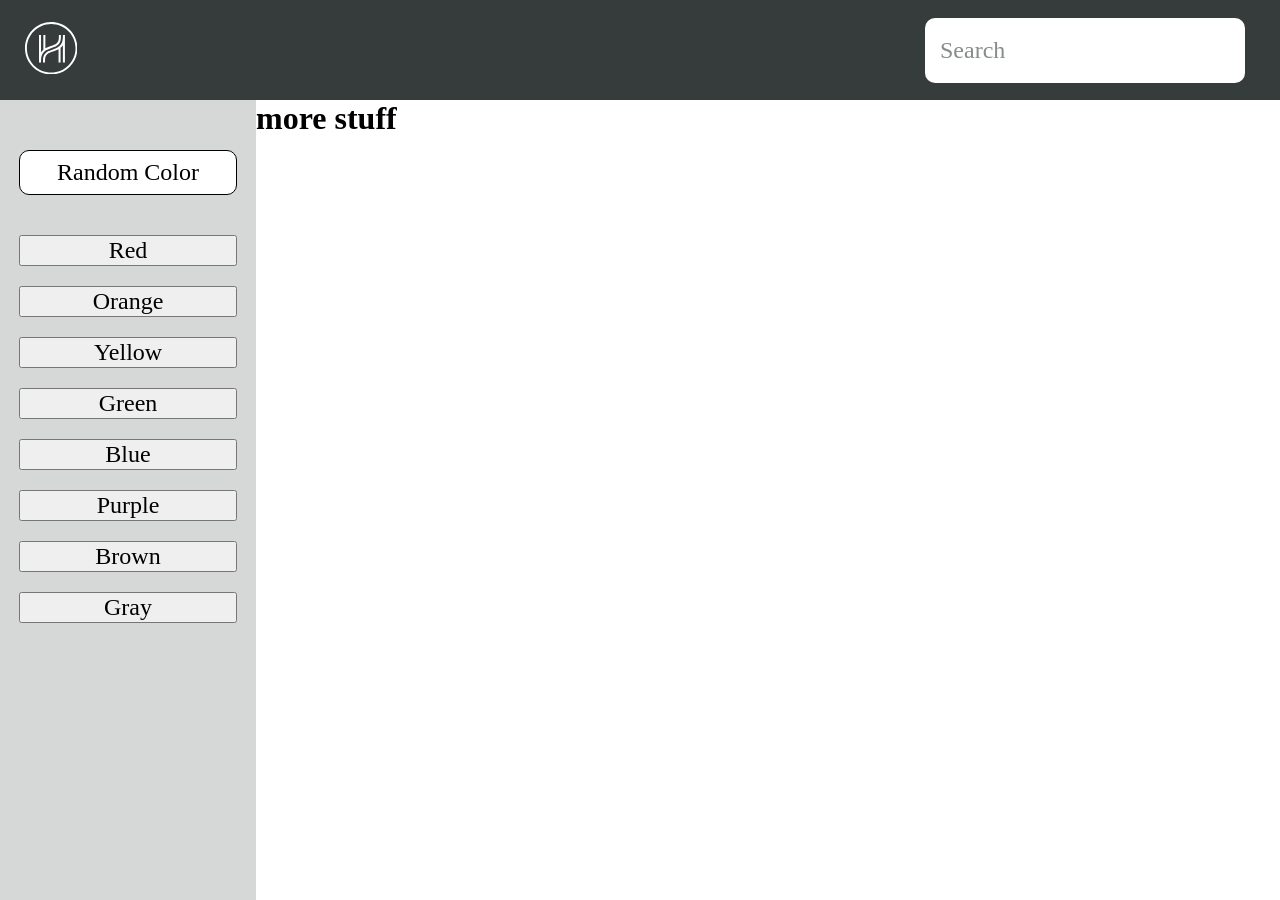
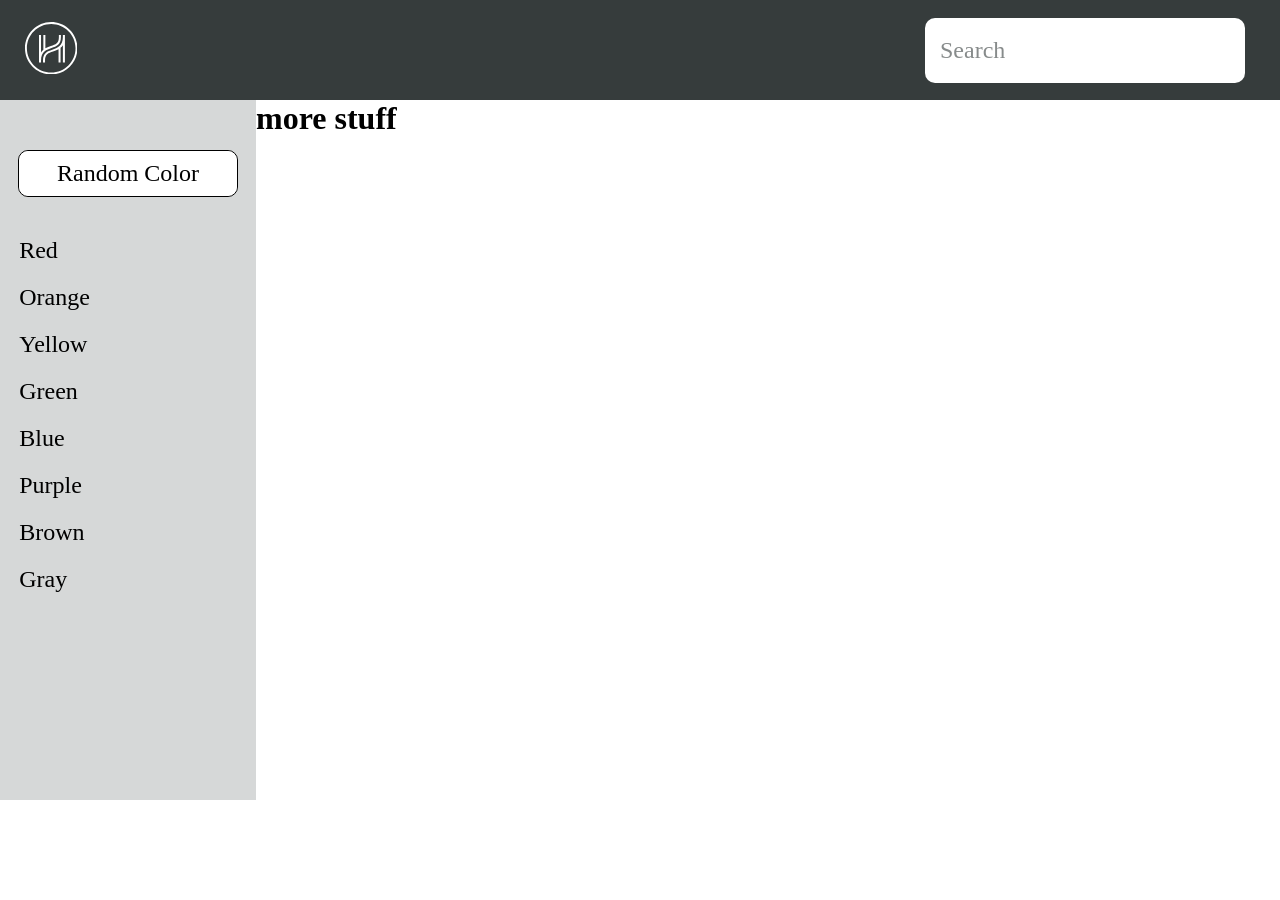
Before and after one commit to 2juicy/HHumansChallenge, a React (Create React App) app: page / in a window 1280 px wide. After the commit the page ends 800 px from the top, so only its background shows below. Built offline with nearby package versions, Linux system fonts and the light colour scheme; a web font is replaced by a local one.

Commit message:
sidebar minor changes

```diff
--- a/src/components/Sidebar/Sidebar.css
+++ b/src/components/Sidebar/Sidebar.css
@@ -1,24 +1,82 @@
-#sidebar {
+.sidebar {
   width: 20%;
-  height: 100vh;
+  height: calc(100vh - 100px);
   background-color: #d6d8d8;
+  float: left;
+}
+
+.random-button {
+  margin: 50px auto 30px auto;
+  width: 85%;
+  background-color: white;
+  border-radius: 10px;
+  border: 1px solid black;
+}
+
+.random {
+  width: 100%;
+  height: 45px;
+  font-size: 24px;
+  border: none;
+  border-radius: 10px;
+  background-color: white;
+  cursor: pointer;
+}
+
+.flex {
   display: flex;
-  float: left;
   flex-direction: column;
 }
 
-.random {
-  margin: 50px auto 30px auto;
-  width: 85%;
-  height: 45px;
-  font-size: 24px;
-  border: 1px solid black;
-  border-radius: 10px;
-  background-color: white;
-}
-
 .colors {
+  background: none;
+  border: none;
   font-size: 24px;
   width: 85%;
   margin: 10px auto 10px auto;
+  cursor: pointer;
 }
+
+.colors:hover,
+.random:hover {
+  background: red;
+  background: -webkit-linear-gradient(
+    left,
+    orange,
+    yellow,
+    green,
+    cyan,
+    blue,
+    purple
+  );
+  background: -o-linear-gradient(
+    right,
+    orange,
+    yellow,
+    green,
+    cyan,
+    blue,
+    purple
+  );
+  background: -moz-linear-gradient(
+    right,
+    orange,
+    yellow,
+    green,
+    cyan,
+    blue,
+    purple
+  );
+  background: linear-gradient(
+    to right,
+    orange,
+    yellow,
+    green,
+    cyan,
+    blue,
+    purple
+  );
+  background-clip: text;
+  -webkit-background-clip: text;
+  -webkit-text-fill-color: transparent;
+}
--- a/src/components/Sidebar/Sidebar.js
+++ b/src/components/Sidebar/Sidebar.js
@@ -3,16 +3,20 @@ import "./Sidebar.css";
 
 export default function Sidebar() {
   return (
-    <section id="sidebar">
-      <button className="random">Random Color</button>
-      <button className="colors">Red</button>
-      <button className="colors">Orange</button>
-      <button className="colors">Yellow</button>
-      <button className="colors">Green</button>
-      <button className="colors">Blue</button>
-      <button className="colors">Purple</button>
-      <button className="colors">Brown</button>
-      <button className="colors">Gray</button>
+    <section className="sidebar">
+      <div className="random-button">
+        <button className="random">Random Color</button>
+      </div>
+      <div className="flex">
+        <a className="colors">Red</a>
+        <a className="colors">Orange</a>
+        <a className="colors">Yellow</a>
+        <a className="colors">Green</a>
+        <a className="colors">Blue</a>
+        <a className="colors">Purple</a>
+        <a className="colors">Brown</a>
+        <a className="colors">Gray</a>
+      </div>
     </section>
   );
 }
```
